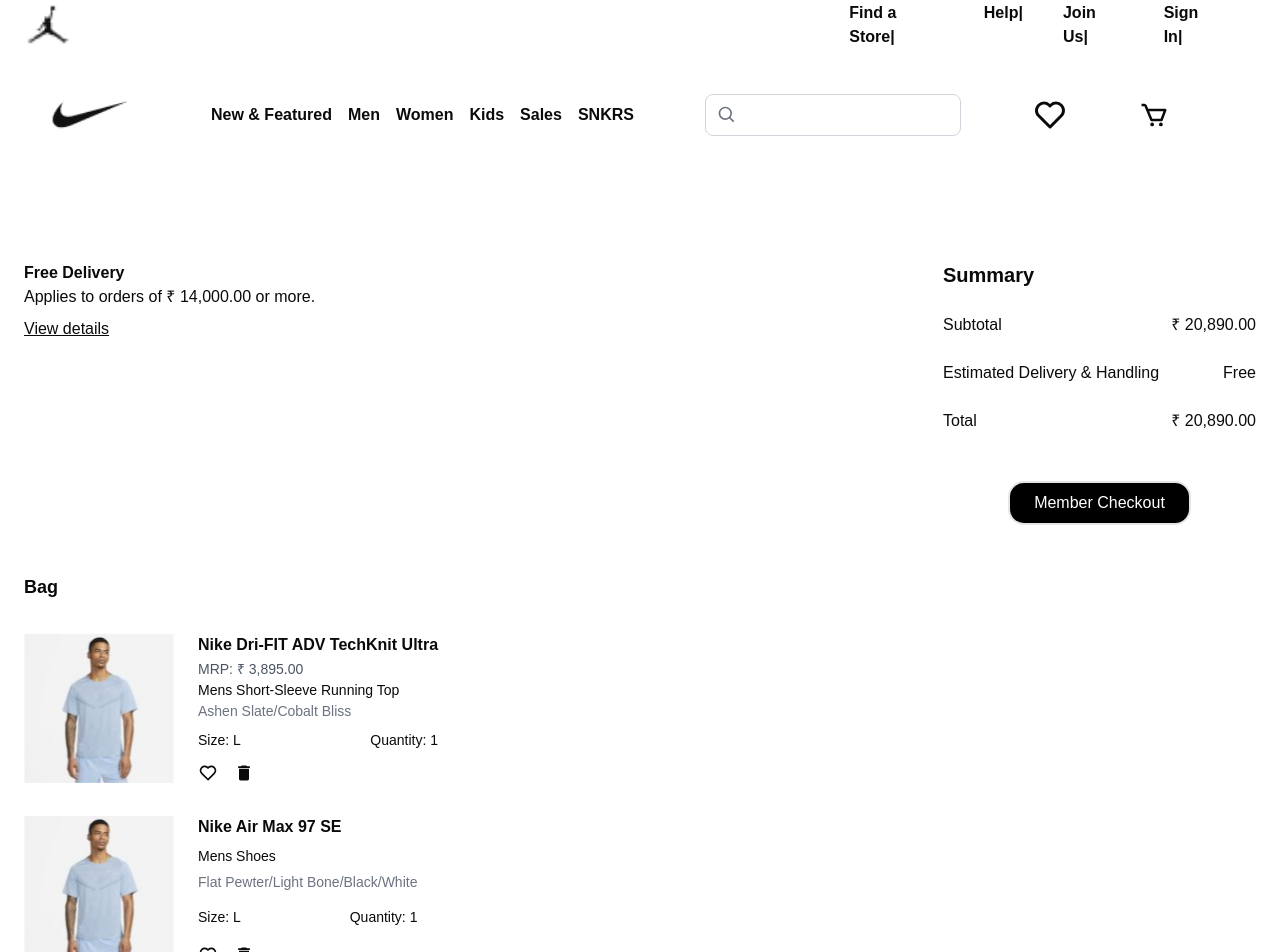
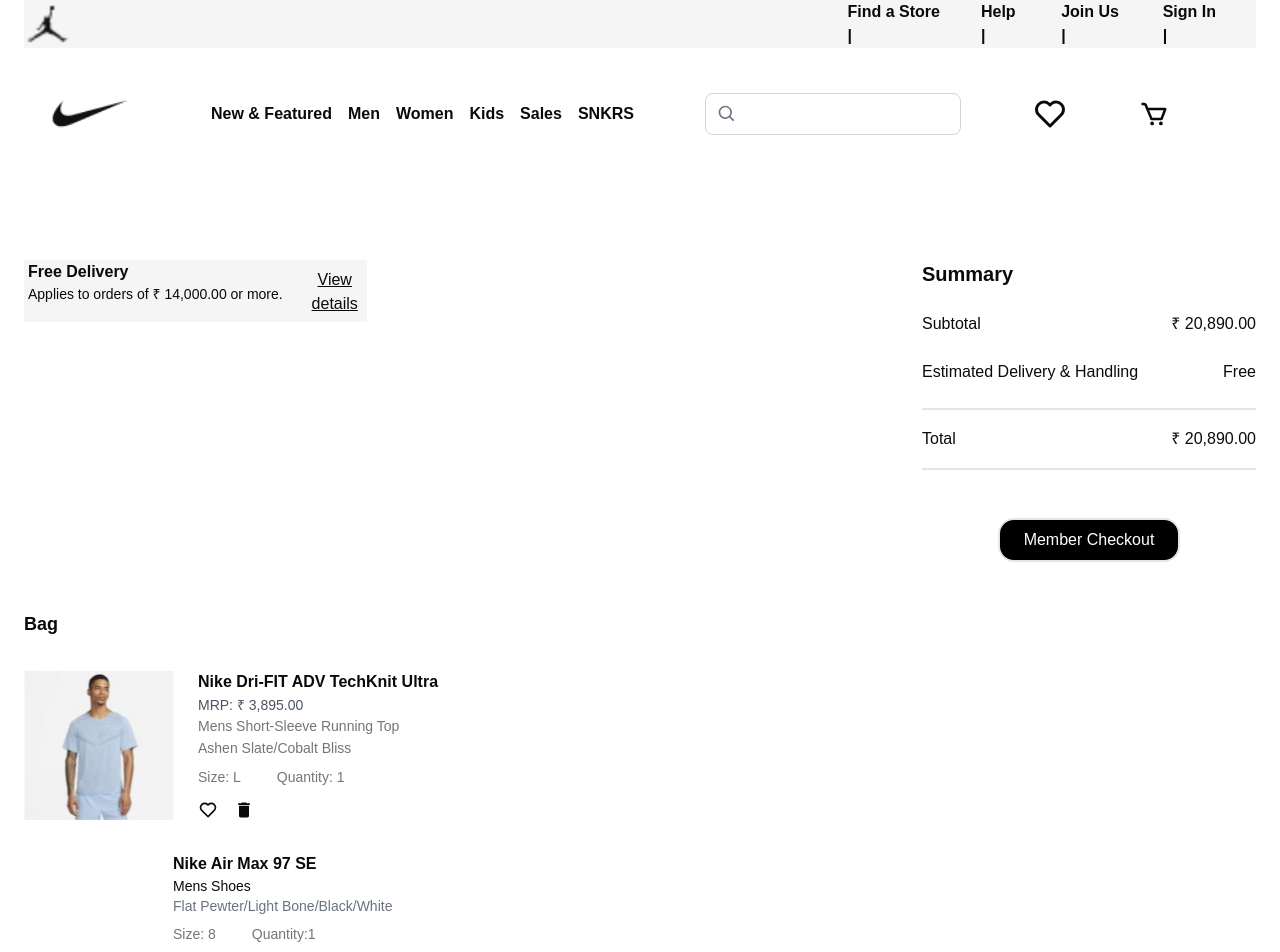
Before and after one commit to AliAkbarBrohiWebDeveloper/figma-Hakathon, a Next.js app: page /men in a window 1280 px wide. Shown: the top 952 px of the page. Built offline with nearby package versions, Linux system fonts and the light colour scheme.

Commit message:
adding figma hakathon

```diff
--- a/src/app/men/page.tsx
+++ b/src/app/men/page.tsx
@@ -16,10 +16,12 @@
 
           <div className='flex flex-col md:flex-row justify-between gap-6 mt-8'>
 
-            <div>
+            <div className='bg-[#F5F5F5] w-[400px]md:w-[647px] h-[70px] md:h-[62px] flex  gap-x-5 pl-[4px]'>
+              <div>
               <h3 className='font-semibold'>Free Delivery</h3>
-              <p>Applies to orders of ₹ 14,000.00 or more.</p>
-              <button className='mt-2 underline'>View details</button>
+              <p className='text-sm'>Applies to orders of ₹ 14,000.00 or more.</p>
+              </div>
+              <button className='mt-2 underline w-[64px] h-[24px]'>View details</button>
             </div>
 
             <div className='mt-9 md:mt-0'>
@@ -33,7 +35,7 @@
                 <p>Estimated Delivery & Handling</p>
                 <p>Free</p>
               </div>
-              <div className="flex justify-between gap-x-28 mt-6">
+              <div className="flex justify-between  items-center md:w-[334px] h-[62px] gap-x-28 mt-6 border-t-2 border-b-2">
                 <p>Total</p>
                 <p>₹ 20,890.00</p>
               </div>
@@ -52,19 +54,19 @@
           </div>
 
 
-          <div className='flex flex-col md:flex-row gap-6 mt-8'>
+          <div className='flex  gap-6 mt-8'>
             <div>
               <Image src={'/menimg.png'} alt='' height={150} width={150} />
             </div>
             <div className='flex flex-col justify-between'>
               <h3 className='font-semibold'>Nike Dri-FIT ADV TechKnit Ultra</h3>
               <span className='text-sm text-gray-600'>MRP: ₹ 3,895.00</span>
-              <p className='text-sm'>Mens Short-Sleeve Running Top</p>
-              <p className='text-sm text-gray-500'>Ashen Slate/Cobalt Bliss</p>
+              <p className='text-sm text-[#757575]'>Mens Short-Sleeve Running Top</p>
+              <p className='text-sm text-[#757575]'>Ashen Slate/Cobalt Bliss</p>
 
-              <div className='flex justify-between mt-2'>
-                <h5 className='text-sm'>Size: L</h5>
-                <h5 className='text-sm'>Quantity: 1</h5>
+              <div className='flex gap-x-9 mt-2'>
+                <h5 className='text-sm text-[#757575]'>Size: L</h5>
+                <h5 className='text-sm text-[#757575]'>Quantity: 1</h5>
               </div>
               <div className='flex gap-x-4 mt-3'>
                 <BiHeart className='text-xl' />
@@ -74,18 +76,17 @@
           </div>
 
 
-          <div className='flex flex-col md:flex-row gap-6 mt-8'>
-            <div>
-              <Image src={'/menimg.png'} alt='' height={150} width={150} />
-            </div>
-            <div className='flex flex-col justify-between'>
+          <div className='flex  gap-[149px] mt-8'>
+            <div></div>
+
+            <div className='flex flex-col justify-between w-[537px] h-[112px]'>
               <h4 className='font-semibold'>Nike Air Max 97 SE</h4>
               <p className='text-sm'>Mens Shoes</p>
               <p className='text-sm text-gray-500'>Flat Pewter/Light Bone/Black/White</p>
 
-              <div className='flex justify-between mt-2'>
-                <h5 className='text-sm'>Size: L</h5>
-                <h5 className='text-sm'>Quantity: 1</h5>
+              <div className='flex gap-x-9 mt-2'>
+                <h5 className='text-sm text-[#757575] '>Size: 8</h5>
+                <h5 className='text-sm text-[#757575]'>Quantity:1</h5>
               </div>
               <div className='flex gap-x-4 mt-3'>
                 <BiHeart className='text-xl' />
--- a/src/app/products/page.tsx
+++ b/src/app/products/page.tsx
@@ -999,31 +999,38 @@
               <li>Accessories & Equipment</li>
             </ul>
 
-            {/* Gender Filters */}
-            <div className="mt-8">
-              <select className="w-full p-2 border border-gray-300 rounded-lg">
-                <option value="">Male</option>
-                <option value="">Female</option>
-                <option value="">Unisex</option>
-              </select>
-            </div>
 
-            {/* Age Group Filters */}
-            <div className="mt-6">
-              <select className="w-full p-2 border border-gray-300 rounded-lg">
-                <option value="">Boys</option>
-                <option value="">Girls</option>
-              </select>
+            <div className='mt-16'>
+                <h5 className='text-xl font-bold'>Gender</h5>
+<input type="checkbox"   className='mt-3'/> Male
+<br />
+<input type="checkbox"  className='mt-3' /> Women
+<br />
+<input type="checkbox"  className='mt-3' />Unisex
+
             </div>
 
 
-            <div className="mt-6">
-              <select className="w-full p-2 border border-gray-300 rounded-lg">
-                <option value="">Under ₹ 2,500.00</option>
-                <option value="">₹ 2,501.00 - ₹ 7,500.00</option>
-              </select>
+            <div className='mt-5'>
+                <h5 className='text-xl font-bold'>Kids</h5>
+<input type="checkbox"   className='mt-3'/> Boys
+<br />
+<input type="checkbox"  className='mt-3' /> Girls
+
+
             </div>
-          </div>
+
+
+
+            <div className='mt-5'>
+                <h5 className='text-xl font-bold'>Shop By Price</h5>
+<input type="checkbox"   className='mt-3'/>Under ₹ 2 500.00
+<br />
+<input type="checkbox"  className='mt-3' />₹ 2 501.00 - ₹ 7 500.0
+
+            </div>
+
+            </div>
 
 
           <div className="w-full md:w-3/4">
--- a/src/components/layout/headertop.tsx
+++ b/src/components/layout/headertop.tsx
@@ -20,7 +20,7 @@
 const Headertop = () => {
   return (
     <Wrapper>
-    <header className='flex justify-between items-center gap-x-9'>
+    <header className='flex justify-between items-center gap-x-9  md:bg-[#F5F5F5]'>
 
       <div>
 
@@ -34,18 +34,18 @@
 
 
 
-    <Link href={'products'}>Find a Store|</Link>
+    <Link href={'products'}>Find a Store |</Link>
 
 
 
 
-  <Link href={'help'}>Help|</Link>
+  <Link href={'help'}>Help |</Link>
 
 
-  <Link href={'/join'}>Join Us|</Link>
+  <Link href={'/join'}>Join Us |</Link>
 
 
-    <Link href={'/sign'}>Sign In|</Link>
+    <Link href={'/sign'}>Sign In |</Link>
 
 
 </div>
@@ -75,30 +75,30 @@
 
 
 <Link href={'/'}>New & Featured</Link>
-    <Link href={'products'}>Find a Store|</Link>
+    <Link href={'products'}>Find a Store</Link>
 
 
 
 
-  <Link href={'help'}>Help|</Link>
+  <Link href={'help'}>Help</Link>
 
 
-  <Link href={'/join'}>Join Us|</Link>
+  <Link href={'/join'}>Join Us</Link>
 
 
-    <Link href={'/sign'}>Sign In|</Link>
+    <Link href={'/sign'}>Sign In</Link>
               <Link href={'men'}>Men</Link>
 
 
-              <Link href={'women'}>Women</Link>
+              <Link href={''}>Women</Link>
 
 
-              <Link href={'kids'}>Kids</Link>
+              <Link href={''}>Kids</Link>
 
 
-              <Link href={'/sales'}>Sales</Link>
+              <Link href={''}>Sales</Link>
 
-              <Link href={'SNkRS'}>SNKRS</Link>
+              <Link href={''}>SNKRS</Link>
 
 
 
```
Also changed, not shown: src/components/layout/footer.tsx (+7 -0 lines).
